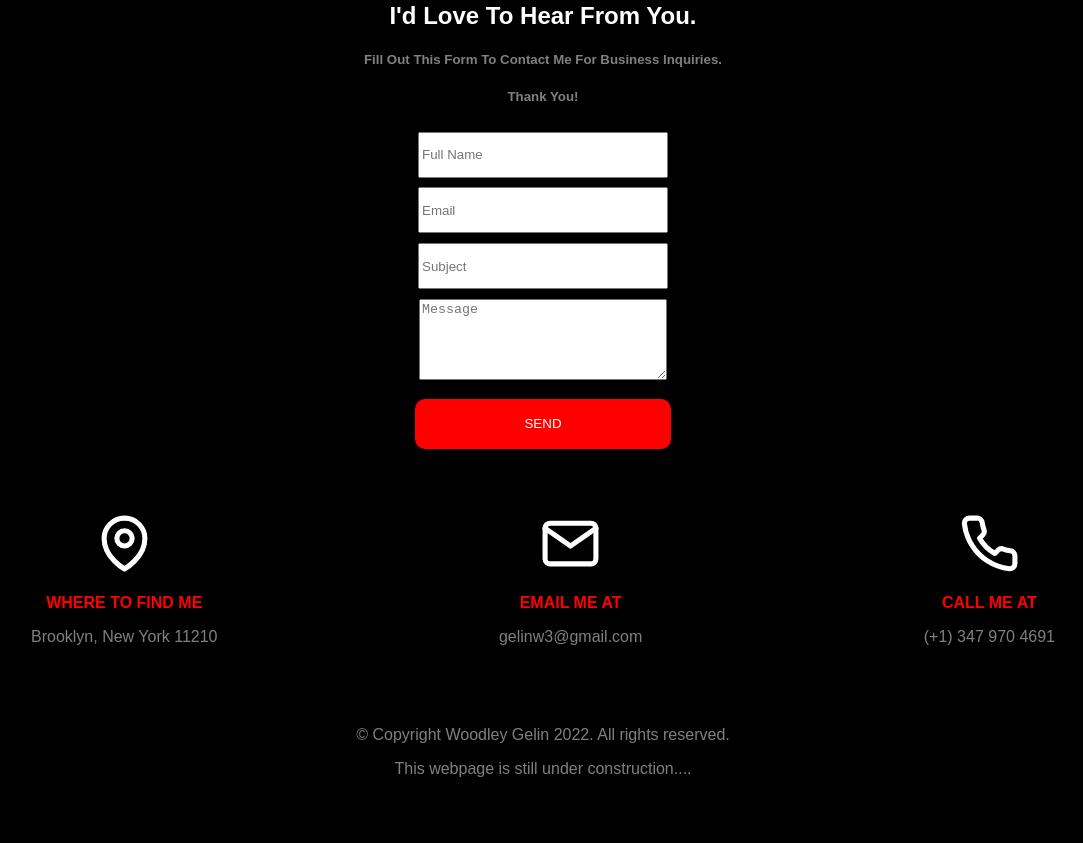
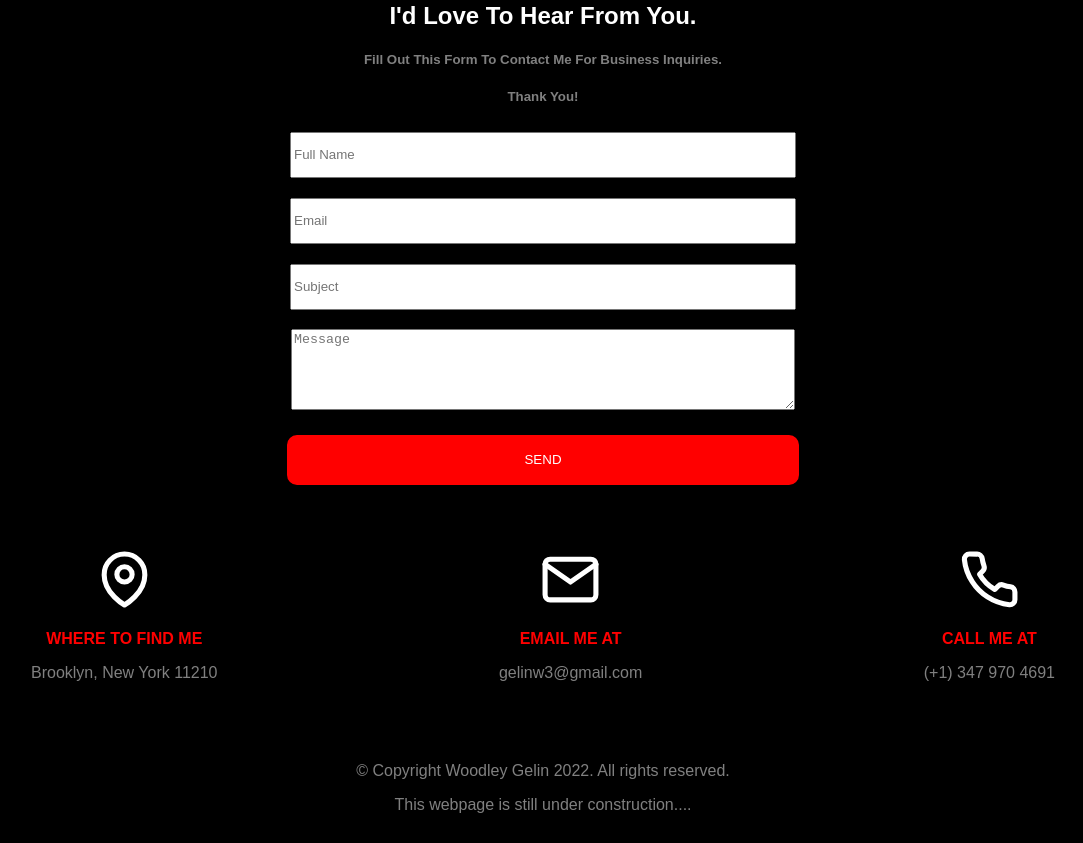
Before and after one commit to kinglaine/portfolio, a React (Create React App) app: page / in a window 1280 px wide. Shown: the part 3020-3863 px from the top of the page, without its empty margins (97-1180 px from the left). Before the commit the page ends 3827 px from the top, so only its background shows below. Built offline with nearby package versions, Linux system fonts and the light colour scheme.

Commit message:
fix contact form

```diff
--- a/src/Section 4 Component/ContactForm.css
+++ b/src/Section 4 Component/ContactForm.css
@@ -1,5 +1,5 @@
 #form1{
-    width: 40%;
+    width: 80%;
     height: 5%;
     display: block;
     margin-left: auto;
@@ -56,13 +56,8 @@
     width: 50%;
 }
 
-@media screen and (max-width: 1024px) {
-    #form1{
-        width: 110%;
-    }
-}
 
-@media screen and (max-width: 820px) {
+@media screen and (max-width: 922px) {
     #form1{
         width: 90%;
         height: 5%;
```
